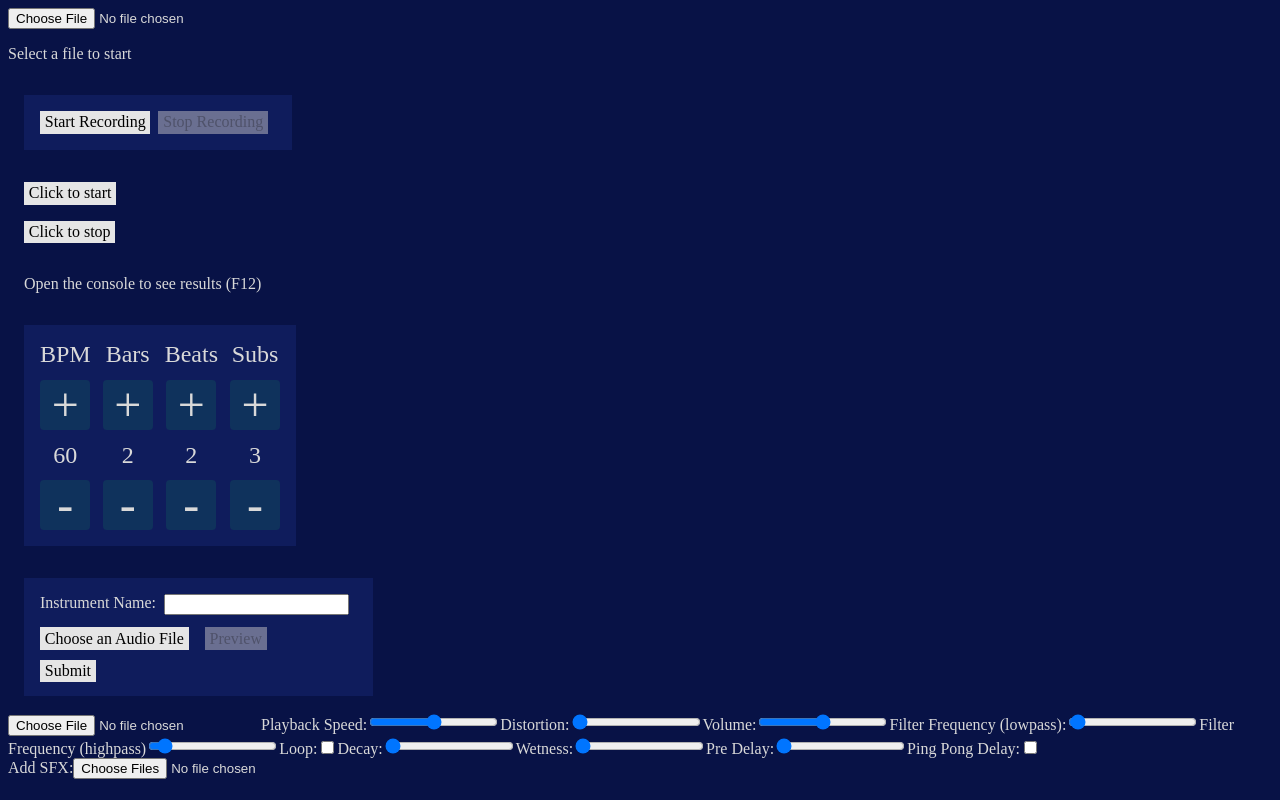
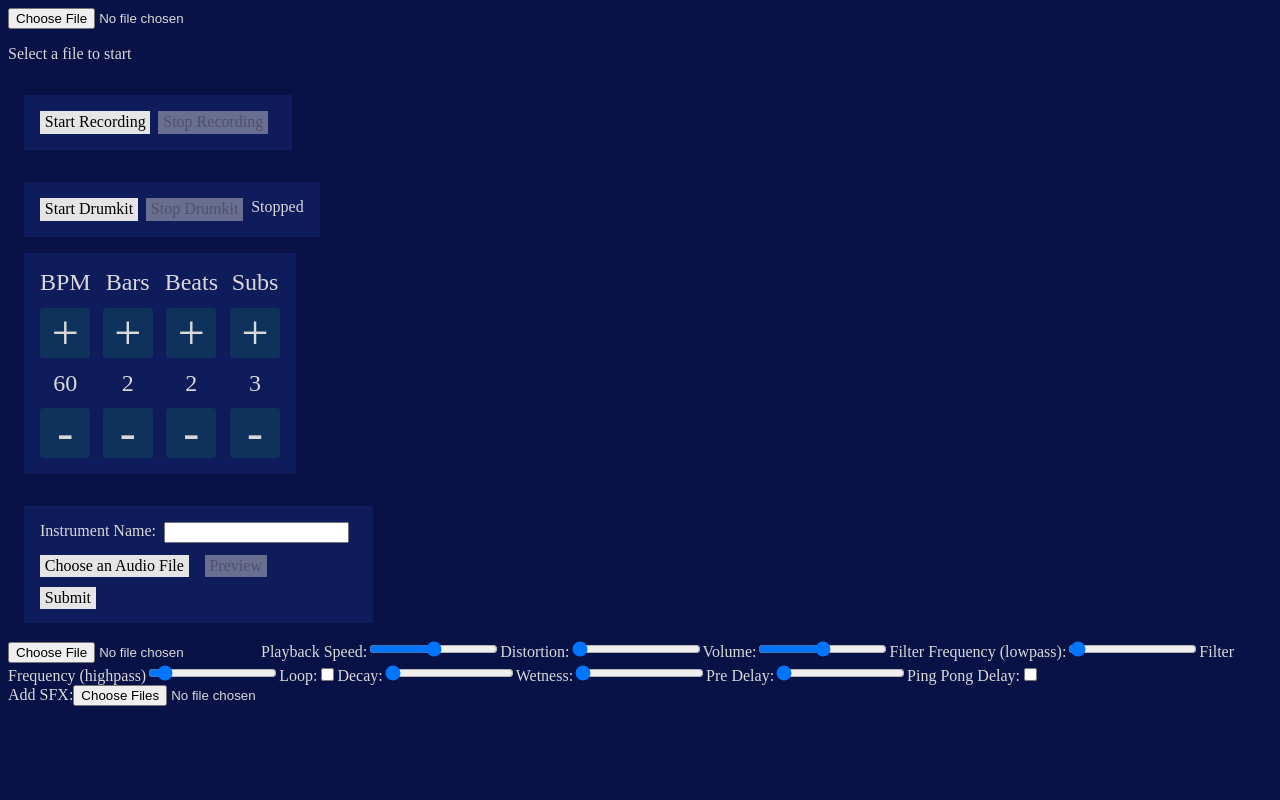
Before and after one commit to AlkisPouros/AudioWander, a React (Create React App) app in the folder application/: page / in a window 1280 px wide. Built offline with nearby package versions, Linux system fonts and the light colour scheme.

Commit message:
Adds DrumkitController
Changelist:
- Adds DrumkitController component and its CSS, which is responsible for
  starting and stopping the drumkit.

```diff
--- a/application/src/drumkit/Drumkit.tsx
+++ b/application/src/drumkit/Drumkit.tsx
@@ -12,6 +12,11 @@ import { Player } from './player';
 import { playAudioBuffer } from '../audio/util';
 import './Drumkit.css'
 import { MetadataController } from './MetadataController';
+import { DrumkitController } from './DrumkitController';
+
+enum DrumkitState {
+    STOPPED, PLAYING,
+};
 
 /**
  * Defines the Drumkit component which consists of a grid of instruments and a
@@ -72,12 +77,16 @@ function Drumkit() {
 
     // --- callback functions ---
 
+    const [drumkitState, setDrumkitState] = React.useState(DrumkitState.STOPPED);
+
     const start = () => {
         player.current.start();
+        setDrumkitState(DrumkitState.PLAYING);
     }
 
     const stop = () => {
         player.current.stop();
+        setDrumkitState(DrumkitState.STOPPED);
     }
 
     const onCheckChanged = (instrumentId: number, beat: Beat, checked: boolean) => {
@@ -94,9 +103,11 @@ function Drumkit() {
 
     return (
         <div id="drumkit">
-            <button onClick={start}>Click to start</button>
-            <button onClick={stop}>Click to stop</button>
-            <p>Open the console to see results (F12)</p>
+            <DrumkitController
+                start={start}
+                stop={stop}
+                state={drumkitState}
+            />
             <MetadataController
                 metadata={metadata}
                 onSetMetadata={setMetadata}
@@ -115,4 +126,4 @@ function Drumkit() {
     );
 }
 
-export { Drumkit };
+export { Drumkit, DrumkitState };
--- /dev/null
+++ b/application/src/drumkit/DrumkitController.css
@@ -0,0 +1,8 @@
+#drumkit-controller {
+    background-color: var(--c-bg-accent);
+    padding: 1rem;
+
+    display: inline-flex;
+    flex-direction: row;
+    gap: 0.5em;
+}
--- /dev/null
+++ b/application/src/drumkit/DrumkitController.tsx
@@ -0,0 +1,38 @@
+import { DrumkitState } from './Drumkit';
+
+import './DrumkitController.css';
+
+type DrumkitControllerProps = {
+
+    start: () => void,
+
+    stop: () => void,
+
+    state: DrumkitState,
+}
+
+function DrumkitController( { start, stop, state }: DrumkitControllerProps) {
+
+    const playingMsg = state === DrumkitState.PLAYING ? "Playing" : "Stopped";
+
+    const startEnabled = state === DrumkitState.STOPPED;
+    const stopEnabled = state === DrumkitState.PLAYING;
+
+    return (
+        <div id="drumkit-controller">
+            <button
+                className="button-label"
+                onClick={start}
+                disabled={!startEnabled}
+            >Start Drumkit</button>
+            <button
+                className="button-label"
+                onClick={stop}
+                disabled={!stopEnabled}
+            >Stop Drumkit</button>
+            <span>{playingMsg}</span>
+        </div>
+    );
+}
+
+export { DrumkitController };
```
